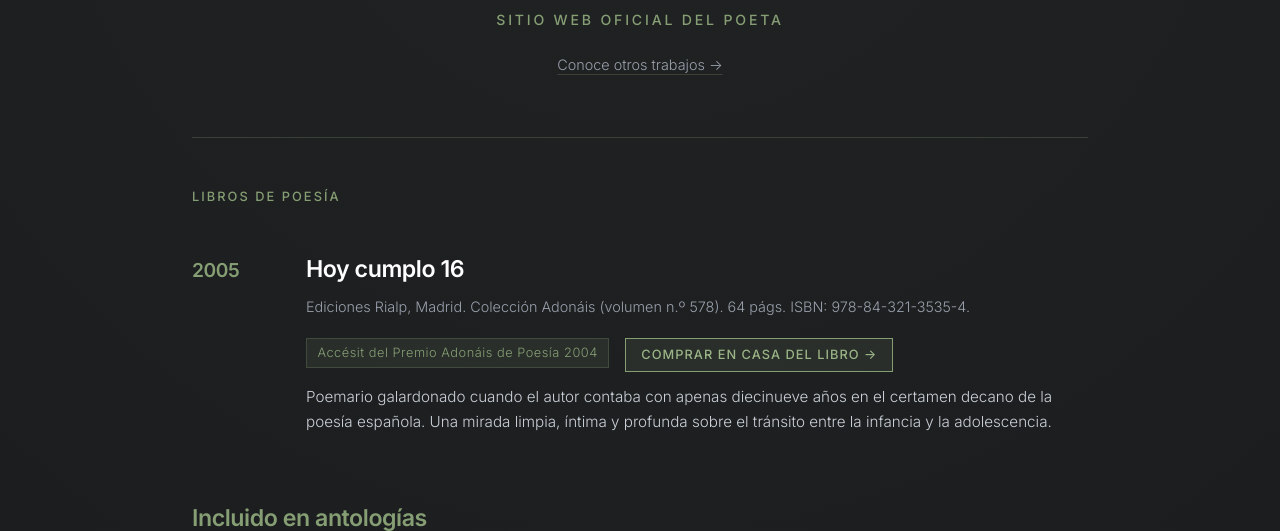
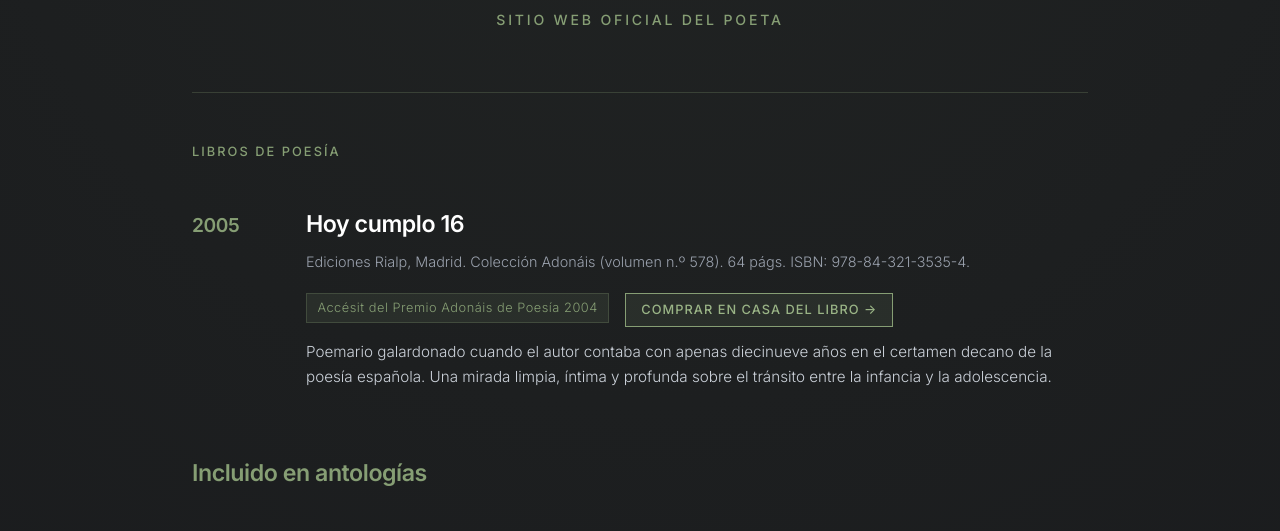
Before and after one commit to paoloacx/paolocorreyero-site, a plain HTML site: page index.html in a window 1280 px wide. Shown: the part 250-781 px from the top of the page. Drawn offline with Linux system fonts and the light colour scheme.

Commit message:
Remove other works link from home hero

```diff
--- a/index.html
+++ b/index.html
@@ -44,7 +44,6 @@
     <section class="hero">
       <h1>Paolo Álvarez Correyero</h1>
       <p class="lead">Sitio web oficial del poeta</p>
-      <p class="hero-more"><a href="otros-trabajos.html">Conoce otros trabajos →</a></p>
     </section>
 
     <section id="obra" style="padding-top: 3rem;">
```
